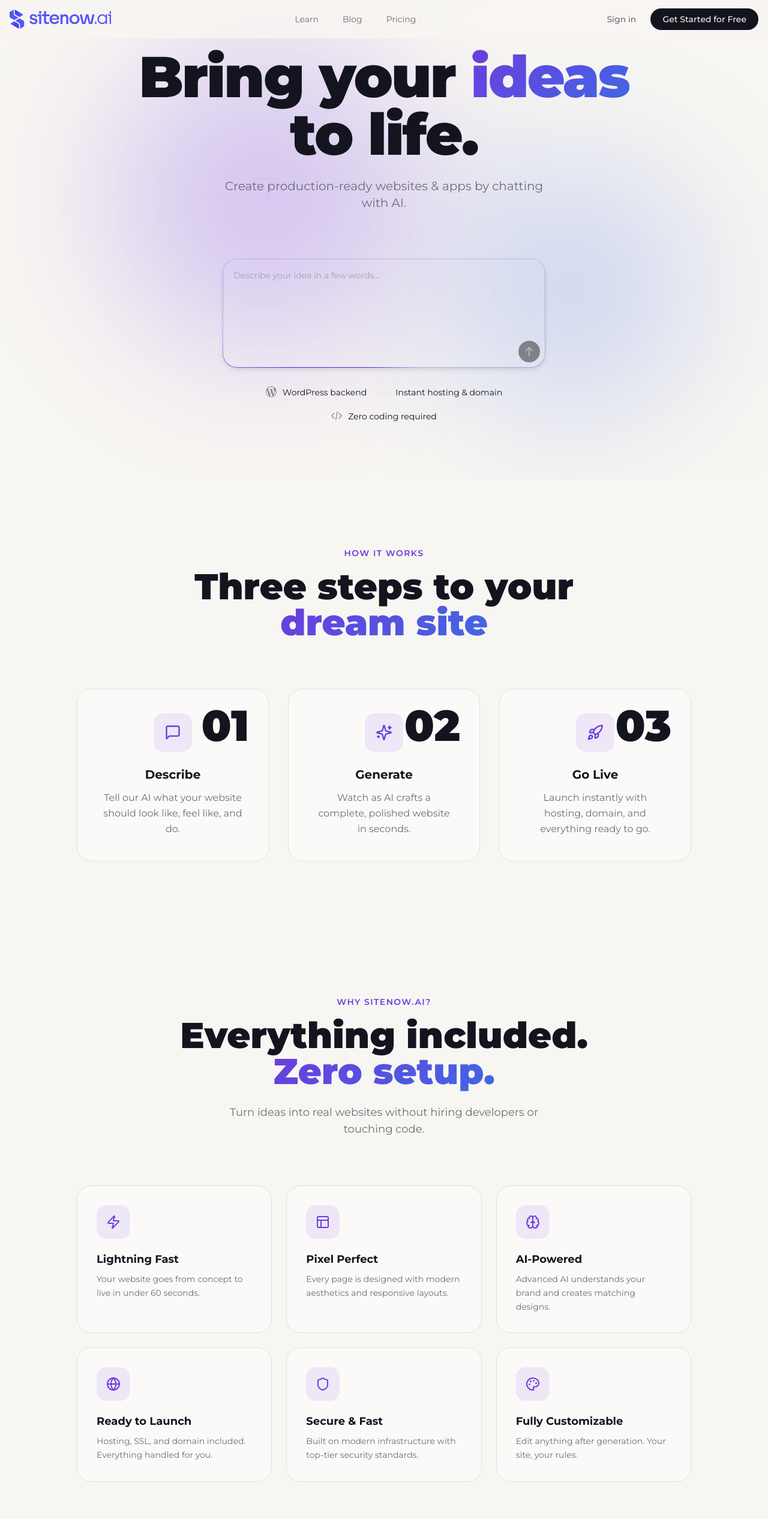
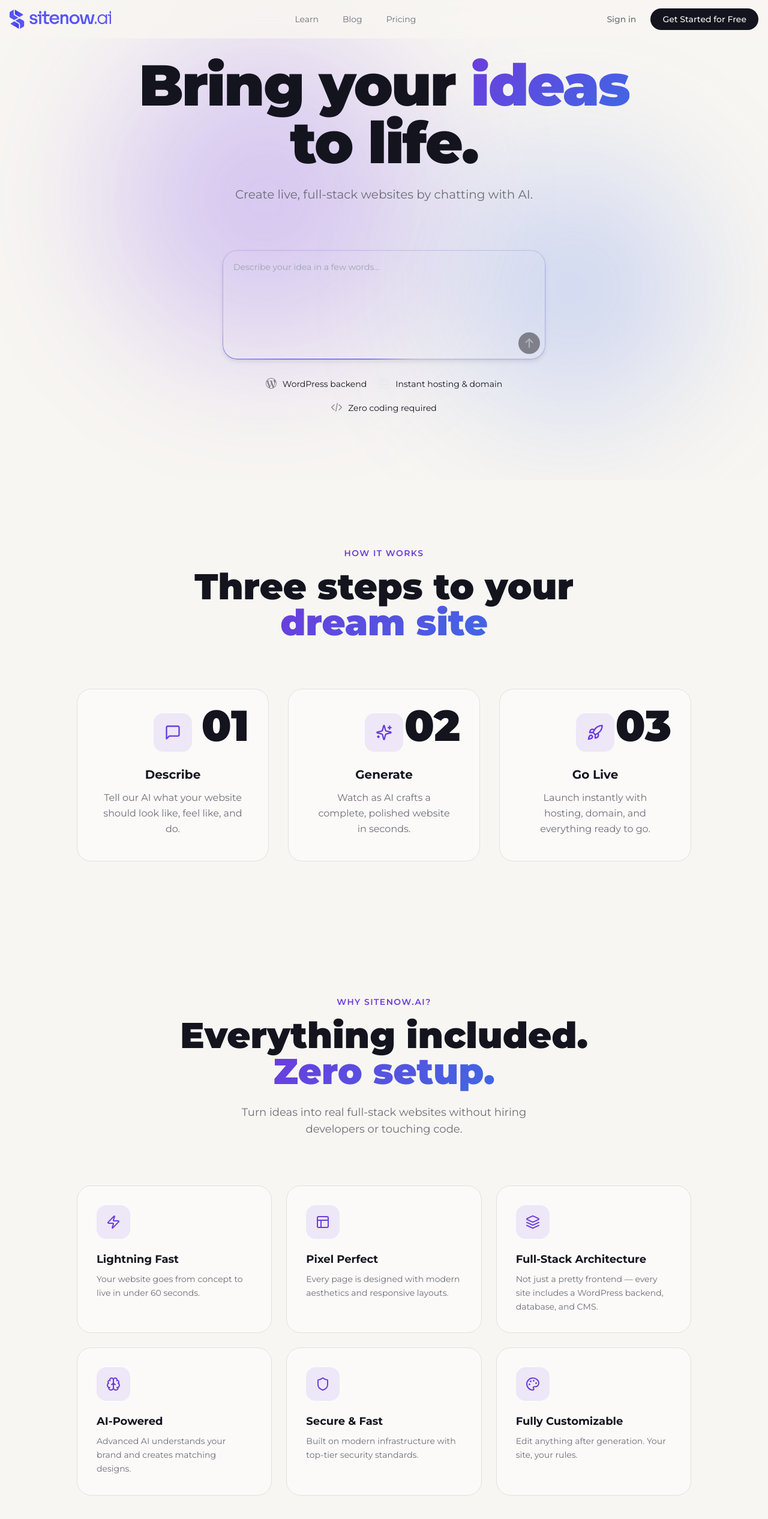
Before and after one commit to AndrewSaka/nextjs-sitenow.ai, a Next.js app: page /staging in a window 1280 px wide. Shown: the top 2532 px of the page at 60% size. Built offline with nearby package versions, Linux system fonts and the light colour scheme.

Commit message:
feat: update copy

```diff
--- a/src/components/features.tsx
+++ b/src/components/features.tsx
@@ -1,10 +1,10 @@
-import { Zap, Layout, Brain, Globe, Shield, Palette } from "lucide-react";
+import { Zap, Layout, Brain, Layers, Shield, Palette } from "lucide-react";
 
 const features = [
   { icon: Zap, title: "Lightning Fast", desc: "Your website goes from concept to live in under 60 seconds." },
   { icon: Layout, title: "Pixel Perfect", desc: "Every page is designed with modern aesthetics and responsive layouts." },
+  { icon: Layers, title: "Full-Stack Architecture", desc: "Not just a pretty frontend — every site includes a WordPress backend, database, and CMS." },
   { icon: Brain, title: "AI-Powered", desc: "Advanced AI understands your brand and creates matching designs." },
-  { icon: Globe, title: "Ready to Launch", desc: "Hosting, SSL, and domain included. Everything handled for you." },
   { icon: Shield, title: "Secure & Fast", desc: "Built on modern infrastructure with top-tier security standards." },
   { icon: Palette, title: "Fully Customizable", desc: "Edit anything after generation. Your site, your rules." },
 ];
@@ -20,7 +20,7 @@
           <span className="gradient-text">Zero setup.</span>
         </h2>
         <p className="text-muted-foreground text-lg mt-6 max-w-xl mx-auto">
-          Turn ideas into real websites without hiring developers or touching code.
+          Turn ideas into real full-stack websites without hiring developers or touching code.
         </p>
       </div>
 
--- a/src/components/hero-section.tsx
+++ b/src/components/hero-section.tsx
@@ -63,7 +63,7 @@
           className="text-lg md:text-xl text-muted-foreground max-w-xl mx-auto mb-12 animate-slide-up"
           style={{ animationDelay: "0.1s" }}
         >
-          Create production-ready websites &amp; apps by chatting with AI.
+          Create live, full-stack websites by chatting with AI.
         </p>
 
         <div
```
